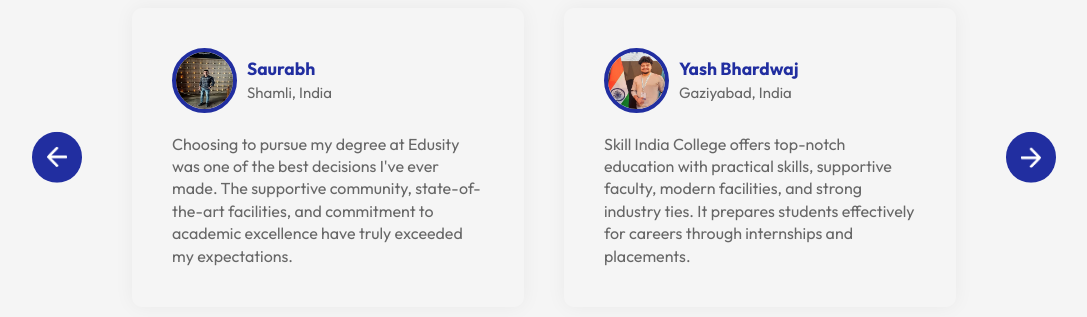
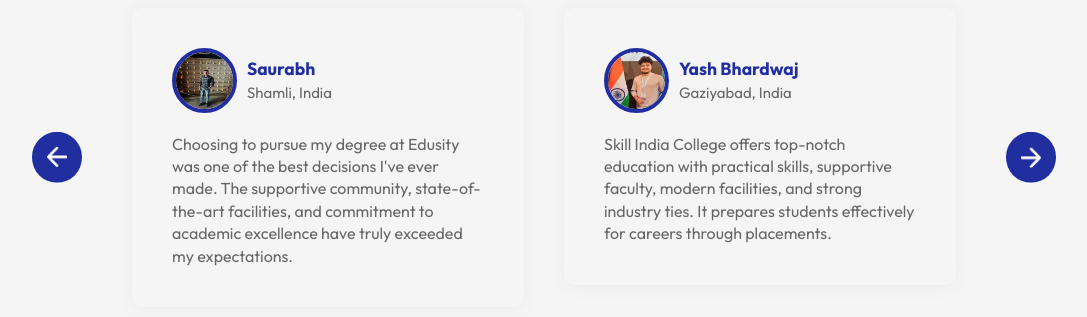
Before and after one commit to Vivekrajpraj/SkillIndia, a React (Vite) app: page / in a window 1280 px wide. Shown: the part 2560-2877 px from the top of the page, without its empty margins (96-1183 px from the left). Built offline with nearby package versions, Linux system fonts and the light colour scheme.

Commit message:
Update Testimonials.jsx

```diff
--- a/src/Components/Testimonials/Testimonials.jsx
+++ b/src/Components/Testimonials/Testimonials.jsx
@@ -52,7 +52,7 @@ const slideBackward = ()=>{
                             <span>Gaziyabad, India</span>
                         </div>
                     </div>
-                    <p>Skill India College offers top-notch education with practical skills, supportive faculty, modern facilities, and strong industry ties. It prepares students effectively for careers through internships and placements. </p>
+                    <p>Skill India College offers top-notch education with practical skills, supportive faculty, modern facilities, and strong industry ties. It prepares students effectively for careers through placements. </p>
                 </div>
             </li>
             <li>
```
